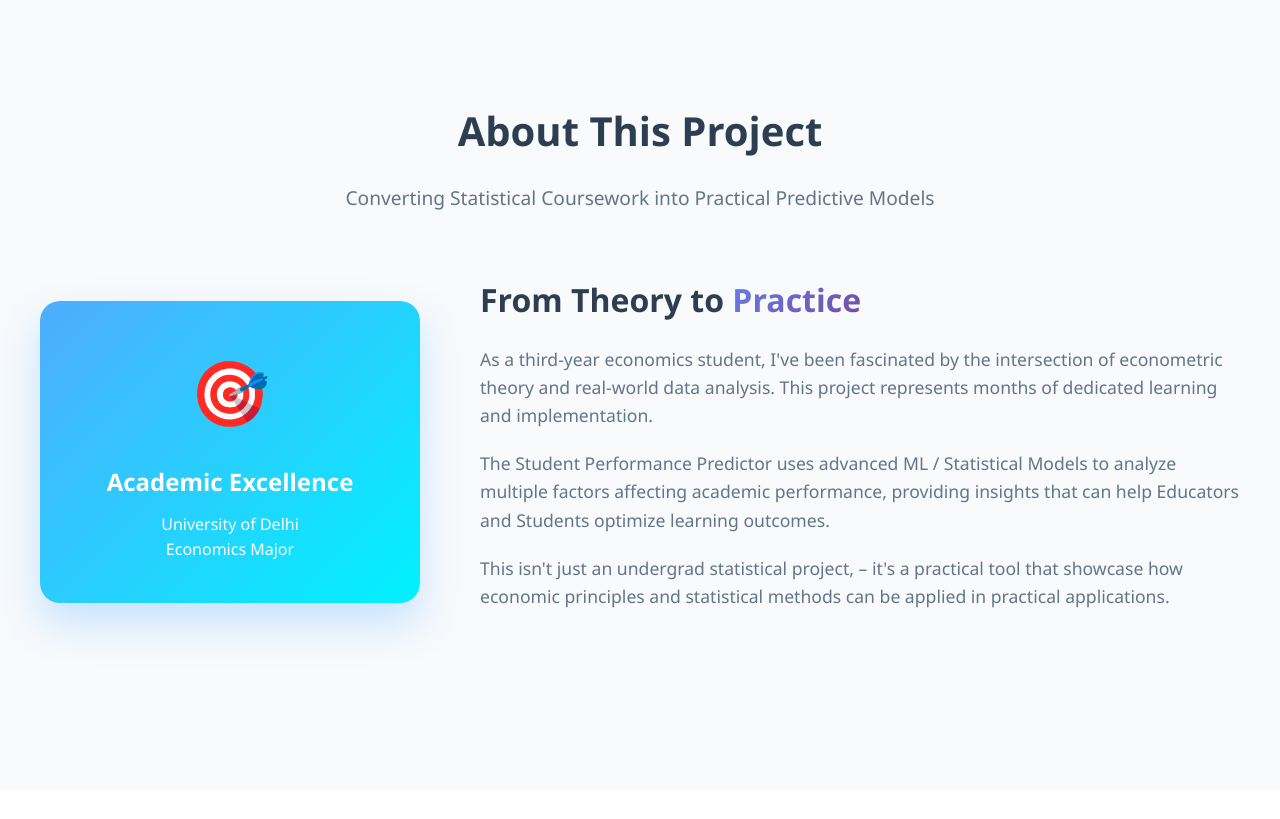
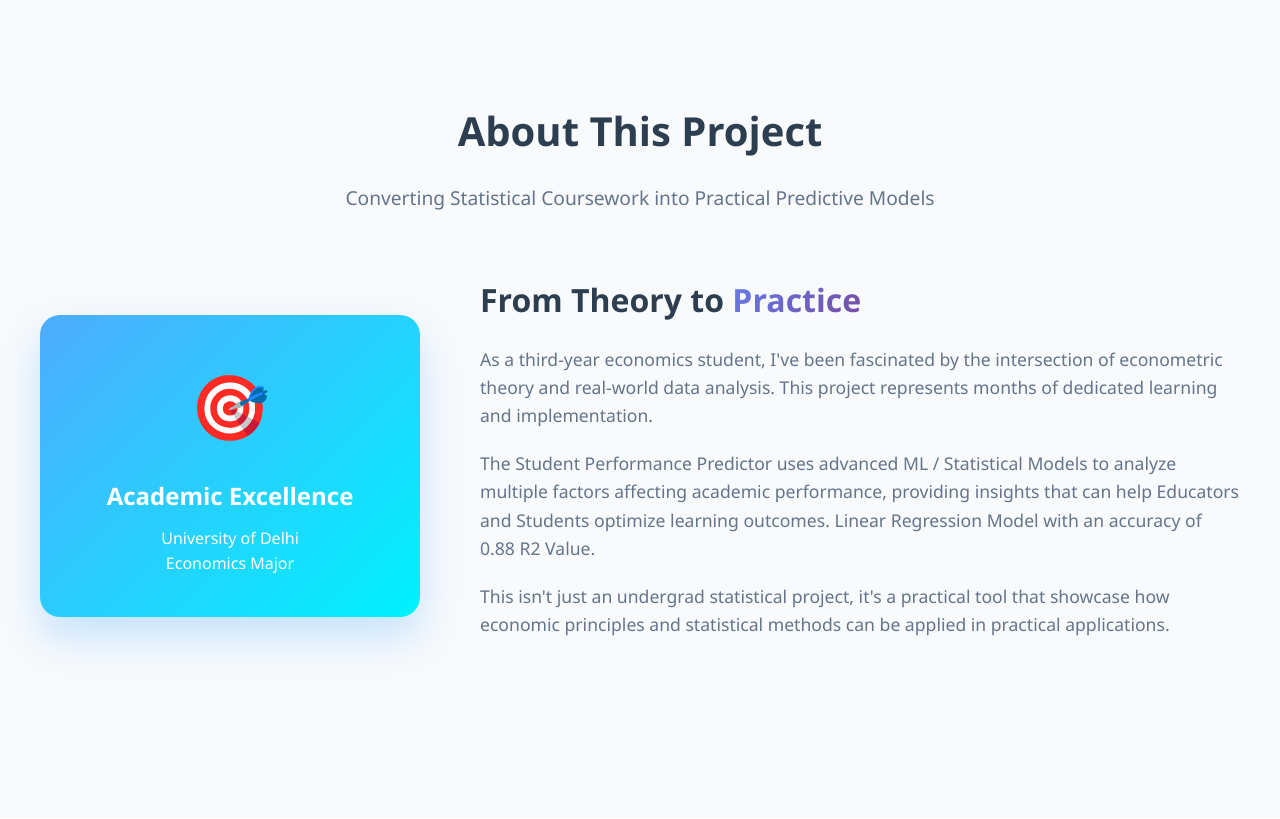
Before and after one commit to bhavbooks/mlproject, a Flask app: page / in a window 1280 px wide. Shown: the part 801-1620 px from the top of the page. Run offline with Flask 3, Linux system fonts and the light colour scheme.

Commit message:
Small Updates

```diff
--- a/templates/index.html
+++ b/templates/index.html
@@ -502,12 +502,13 @@
               The Student Performance Predictor uses advanced ML / Statistical
               Models to analyze multiple factors affecting academic performance,
               providing insights that can help Educators and Students optimize
-              learning outcomes.
+              learning outcomes. Linear Regression Model with an accuracy of
+              0.88 R2 Value.
             </p>
             <p>
-              This isn't just an undergrad statistical project, – it's a
-              practical tool that showcase how economic principles and
-              statistical methods can be applied in practical applications.
+              This isn't just an undergrad statistical project, it's a practical
+              tool that showcase how economic principles and statistical methods
+              can be applied in practical applications.
             </p>
           </div>
         </div>
@@ -619,7 +620,7 @@
     <section class="cta-section" id="predict">
       <div class="container">
         <h2>Ready to Test the Predictor?</h2>
-        <p>Experience the power of machine learning in educational analytics</p>
+        <p>Experience the power of Statistics and Predictive Models</p>
         <div class="cta-buttons">
           <a href="/predictdata" class="btn btn-primary">🔮 Try Predictor</a>
           <a
```
